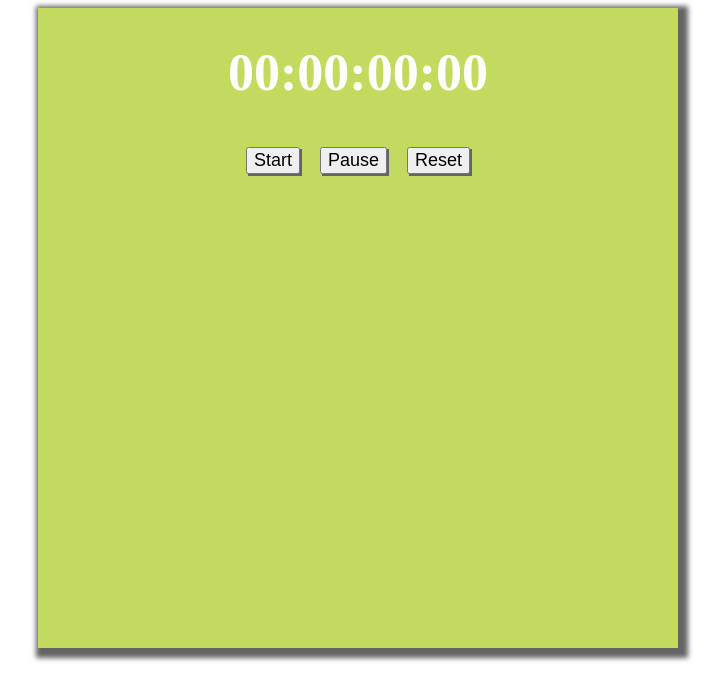
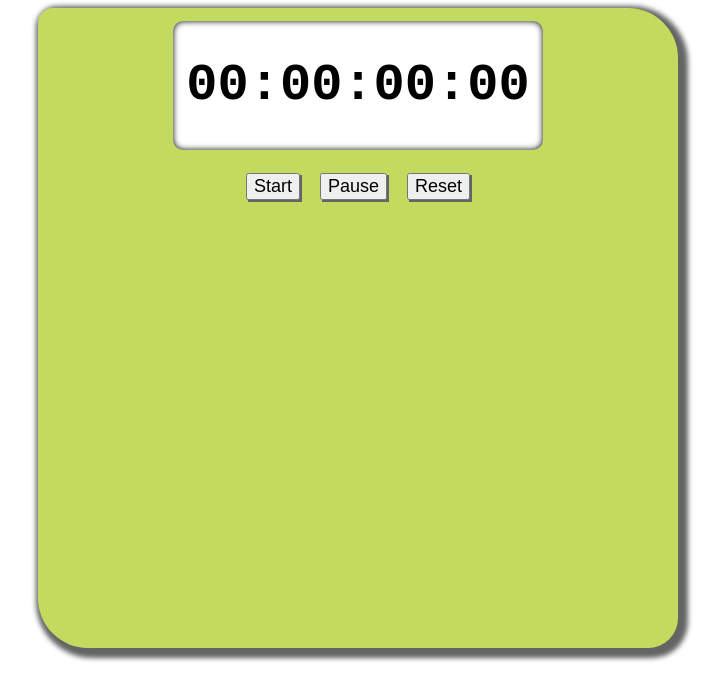
Before and after one commit to l1felus7/Deeson-React, a React (Create React App) app in the folder stop-watch/: page / in a window 1280 px wide. Shown: the top 700 px of the page, without its empty margins (282-1005 px from the left). Built offline with nearby package versions, Linux system fonts and the light colour scheme.

Commit message:
Adding to github pages

```diff
--- a/stop-watch/package.json
+++ b/stop-watch/package.json
@@ -1,4 +1,5 @@
 {
+  "homepage": "https://l1felus7.github.io/Deeson-React/",
   "name": "stop-watch",
   "version": "0.1.0",
   "private": true,
--- a/stop-watch/src/App.css
+++ b/stop-watch/src/App.css
@@ -6,10 +6,22 @@
   align-items: center;
   margin: auto;
   font-size: calc(10px + 2vmin);
-  color: white;
+  color: rgb(0, 0, 0);
   width: 40pc;
   height: 40pc;
   box-shadow: 4px 4px 5px 6px rgb(100, 100, 100);
+  border-radius: 15px 50px 30px;
+}
+
+.number-box{
+  margin: 10pt;
+  padding-left: 10pt;
+  padding-right: 10pt;
+  padding-top: -5pt;
+  background-color: #ffffff;
+  font-family: monospace;
+  border-radius: 10px;
+  box-shadow: inset 0px 0px 6px rgb(0, 0, 0);
 }
 
 .button-align {
--- a/stop-watch/src/App.js
+++ b/stop-watch/src/App.js
@@ -36,11 +36,10 @@ function runStopwatch(instruction) {
 			clearInterval(timer);
 			break;
 		case "reset":
-		milliseconds = 0;
+			milliseconds = 0;
 			break;
 		default:
 			break;
-
 	}
 }
 
@@ -55,7 +54,6 @@ function pauseClick() {
 function resetClick() {
 	runStopwatch("reset");
 	ReactDOM.render(millisecondsToTime(milliseconds), document.getElementById('time'));
-
 }
 
 
```
Also changed, not shown: 1 other file (tests, documents, lock files or other folders).
